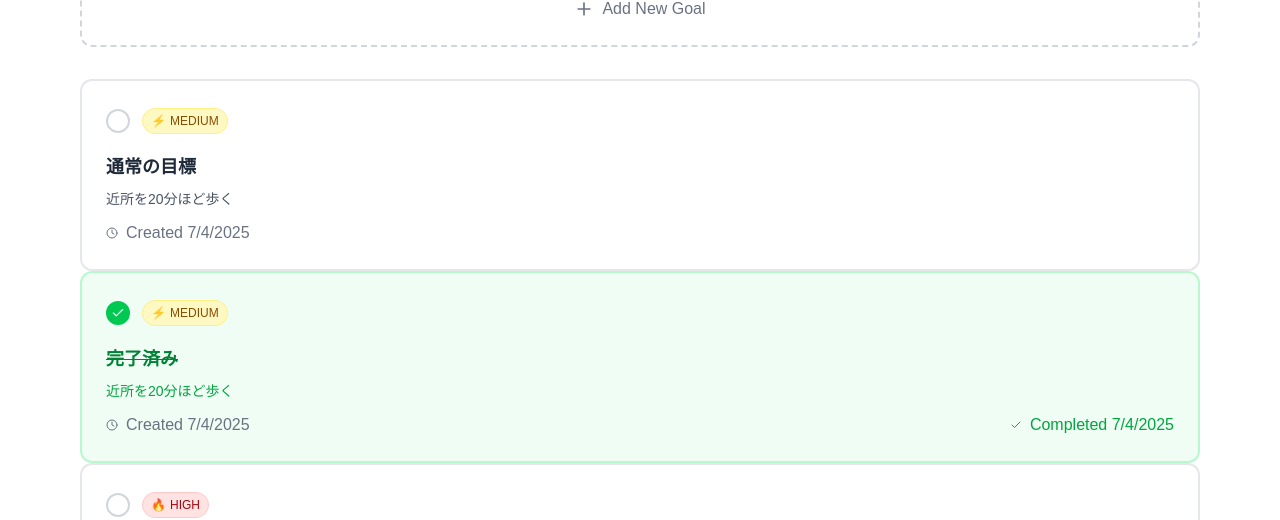
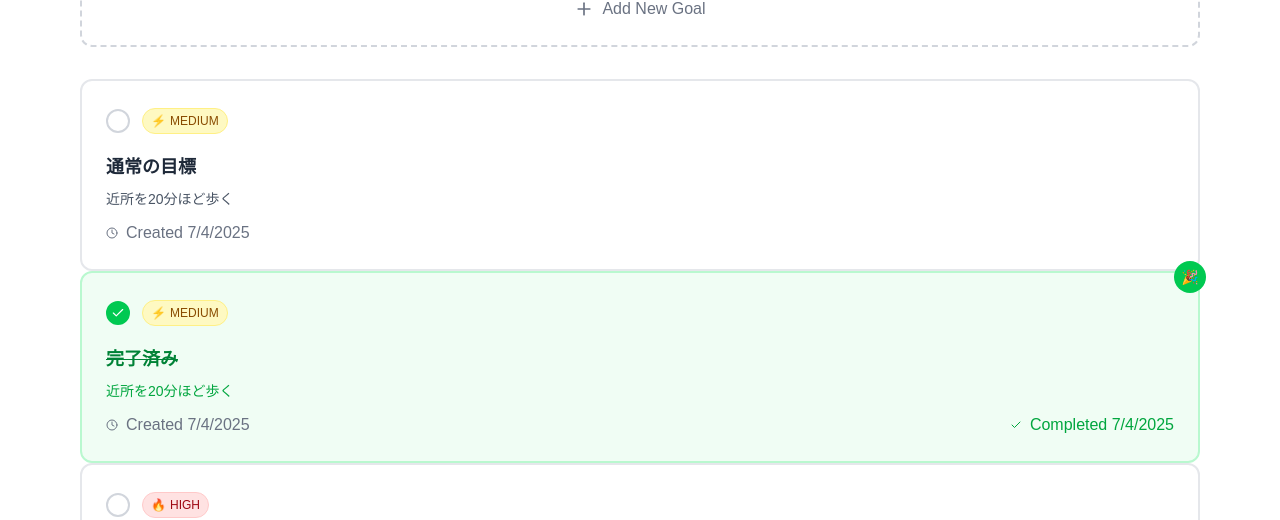
Before and after one commit to sadahana/goal-management-app, a Next.js app: page / in a window 1280 px wide. Shown: the part 241-761 px from the top of the page. Built offline with nearby package versions, Linux system fonts and the light colour scheme.

Commit message:
add relative positioning to GoalCard for improved layout and enhance celebration badge display

```diff
--- a/features/goals/components/GoalCard.tsx
+++ b/features/goals/components/GoalCard.tsx
@@ -51,7 +51,7 @@
 
   return (
     <div
-      className={`group border-2 rounded-xl ${
+      className={`group relative border-2 rounded-xl ${
         goal.completed
           ? "border-green-200 bg-green-50"
           : "border-gray-200 hover:border-blue-300"
@@ -172,6 +172,14 @@
           </>
         )}
       </div>
+
+      {goal.completed && (
+        <div className="absolute -top-2 -right-2">
+          <div className="w-8 h-8 bg-green-500 rounded-full flex items-center justify-center text-white text-sm animate-bounce">
+            🎉
+          </div>
+        </div>
+      )}
     </div>
   );
 };
```
